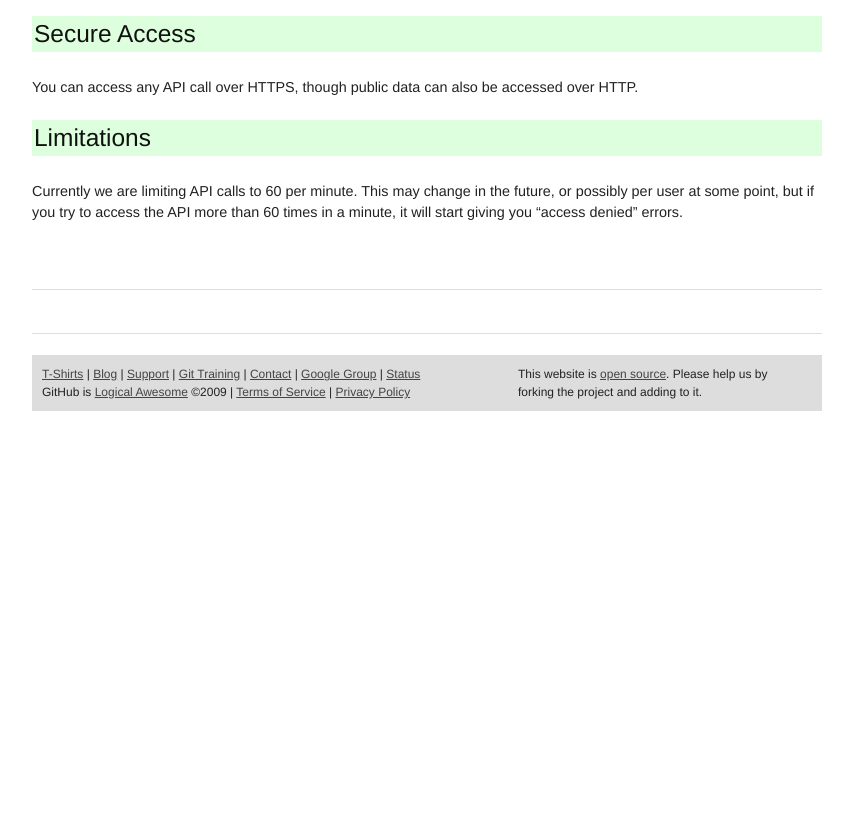
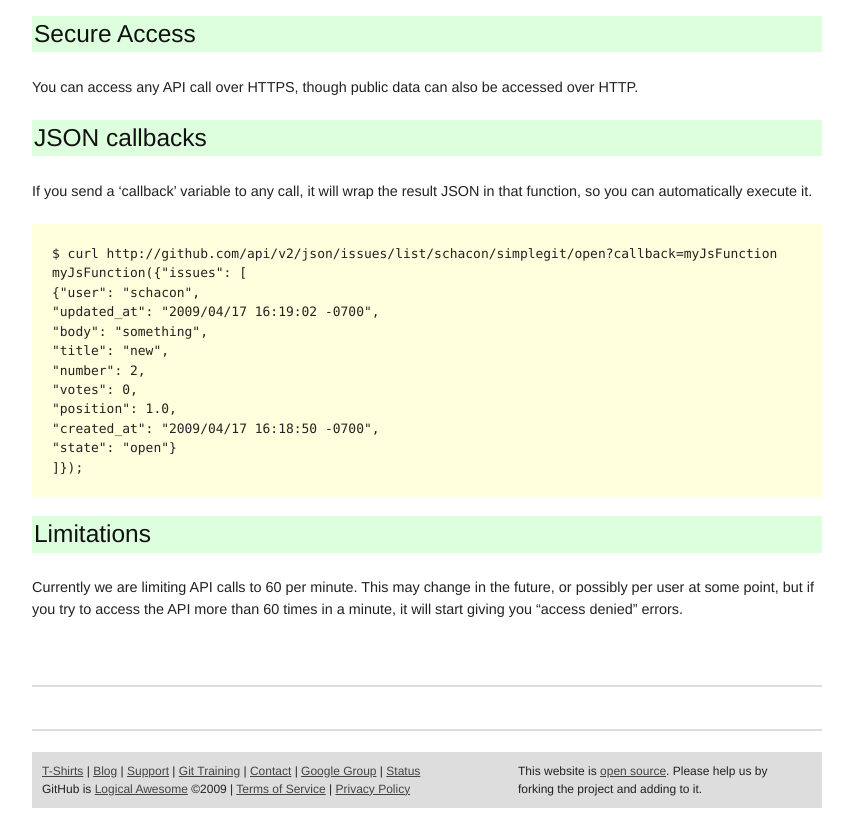
Before and after one commit to fcoury/octopi, a plain HTML site: page p/general.html in a window 1280 px wide. Shown: the part 1140-1966 px from the top of the page, without its empty margins (213-1066 px from the left). Before the commit the page ends 1569 px from the top, so only its background shows below. Drawn offline with Linux system fonts and the light colour scheme; files whose address does not match are found by name.

Commit message:
add JSON callback doc

```diff
--- a/p/general.html
+++ b/p/general.html
@@ -85,6 +85,23 @@
 
 <p>You can access any API call over HTTPS, though public data can also be accessed over HTTP.</p>
 
+<h3 id='json_callbacks'>JSON callbacks</h3>
+
+<p>If you send a &#8216;callback&#8217; variable to any call, it will wrap the result JSON in that function, so you can automatically execute it.</p>
+
+<pre><code>$ curl http://github.com/api/v2/json/issues/list/schacon/simplegit/open?callback=myJsFunction
+myJsFunction({&quot;issues&quot;: [
+{&quot;user&quot;: &quot;schacon&quot;,
+&quot;updated_at&quot;: &quot;2009/04/17 16:19:02 -0700&quot;,
+&quot;body&quot;: &quot;something&quot;,
+&quot;title&quot;: &quot;new&quot;,
+&quot;number&quot;: 2,
+&quot;votes&quot;: 0,
+&quot;position&quot;: 1.0,
+&quot;created_at&quot;: &quot;2009/04/17 16:18:50 -0700&quot;,
+&quot;state&quot;: &quot;open&quot;}
+]});</code></pre>
+
 <h3 id='limitations'>Limitations</h3>
 
 <p>Currently we are limiting API calls to 60 per minute. This may change in the future, or possibly per user at some point, but if you try to access the API more than 60 times in a minute, it will start giving you &#8220;access denied&#8221; errors.</p><br/><br/><hr/><div class="span-21 last">&nbsp;</div><hr/>
```
Also changed, not shown: 1 other file.
